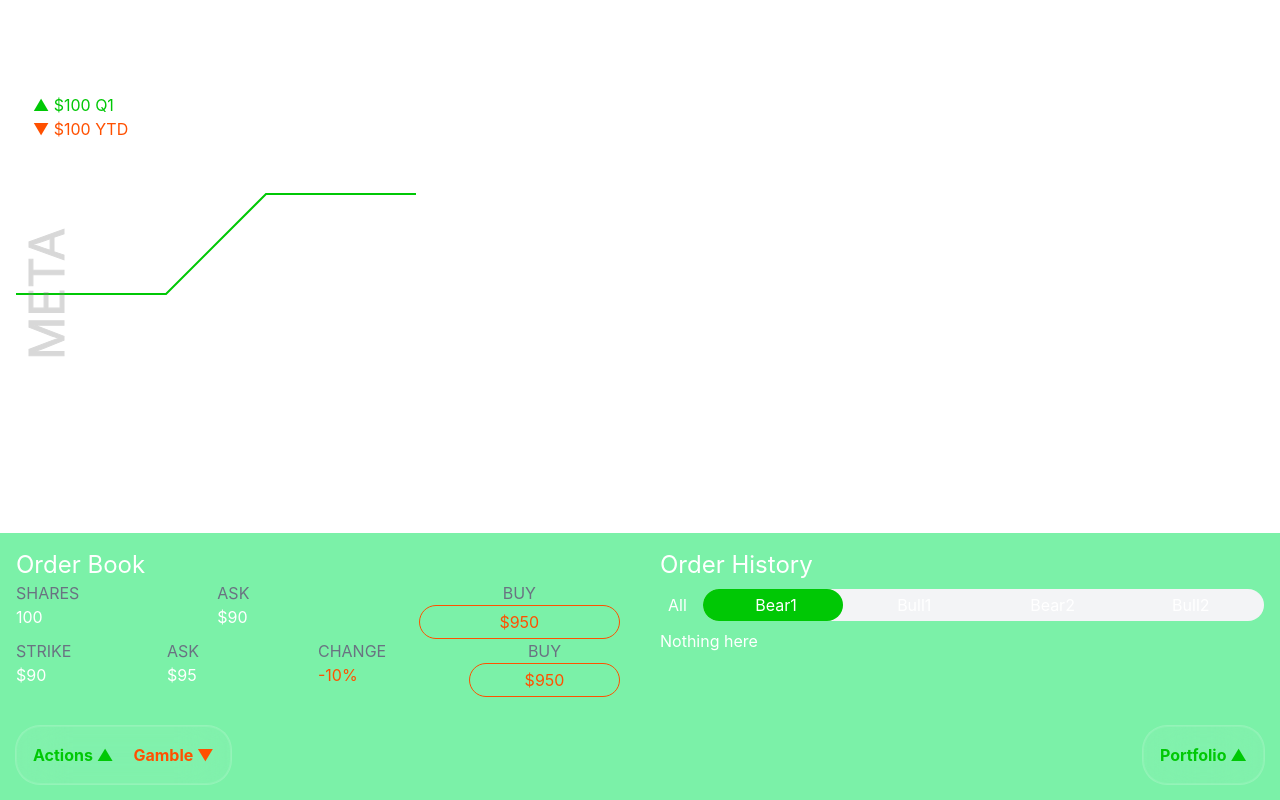
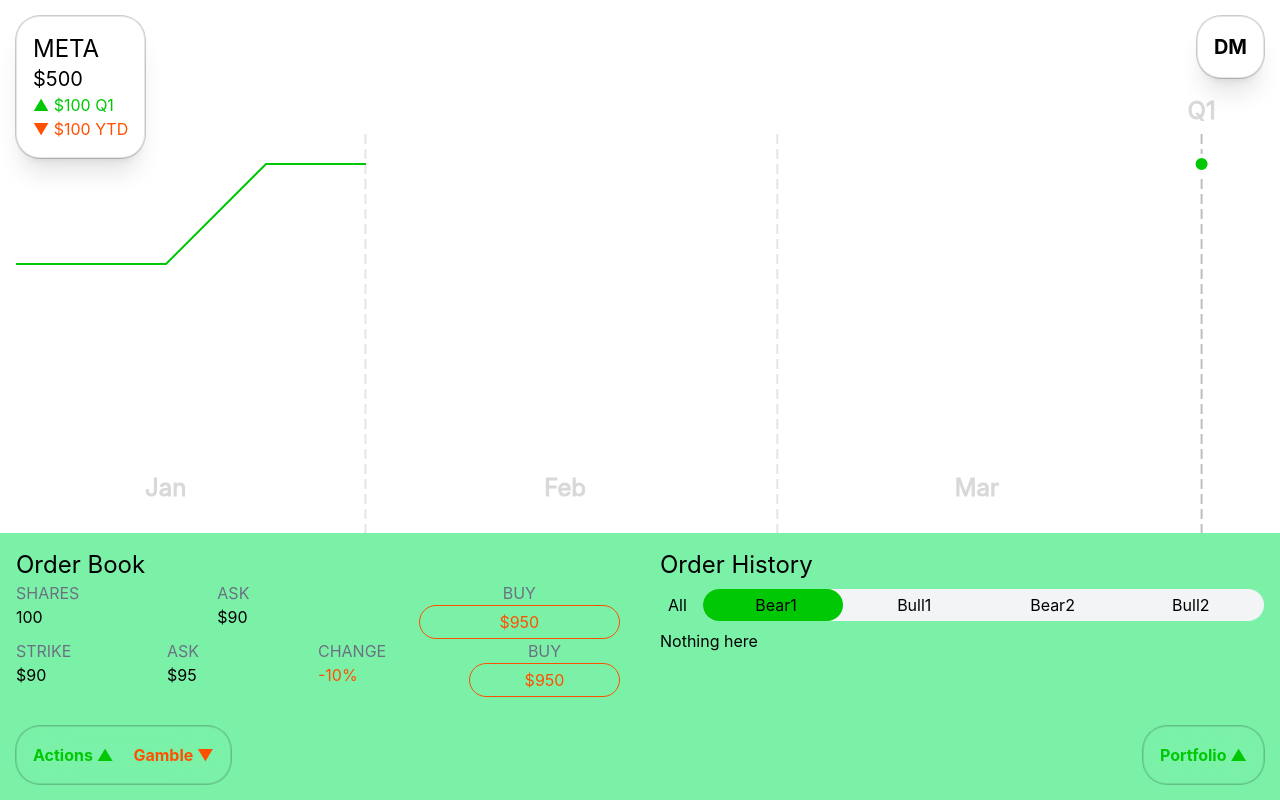
Before and after one commit to SteveUcho/dumb-money-game, a React (Vite) app: page / in a window 1280 px wide. Built offline with nearby package versions, Linux system fonts and the light colour scheme.

Commit message:
Improve svg + fix light styling

```diff
--- a/src/App.tsx
+++ b/src/App.tsx
@@ -15,6 +15,7 @@
       {/* Game Content */}
       <GameBoard className="flex-1" />
       <OrderBook className="h-1/2 md:h-1/3" />
+      {/* floating items */}
       <PlayerPortfolio className="sm:left-auto" />
       <ActionSelector />
     </div>
--- a/src/components/GameBoard.tsx
+++ b/src/components/GameBoard.tsx
@@ -3,30 +3,93 @@
 export function GameBoard(props: React.HtmlHTMLAttributes<HTMLDivElement>) {
   return (
     <div {...props} className={"px-4 " + props.className}>
-      <svg
-        className="stroke-rh-green"
-        width="100%"
-        height="100%"
-        xmlns="http://www.w3.org/2000/svg"
-      >
+      <svg width="100%" height="100%" xmlns="http://www.w3.org/2000/svg">
+        <line
+          x1={"28%"}
+          y1="40"
+          x2={"28%"}
+          y2={"100%"}
+          opacity={0.2}
+          stroke="gray"
+          strokeWidth="2"
+          strokeDasharray="10, 5"
+        />
+        <text
+          x={"12%"}
+          y={"90%"}
+          opacity={0.3}
+          fontSize={24}
+          stroke="gray"
+          fill="gray"
+          textAnchor="middle"
+          dominantBaseline="middle"
+        >
+          Jan
+        </text>
+        <line
+          x1={"61%"}
+          y1="40"
+          x2={"61%"}
+          y2={"100%"}
+          opacity={0.2}
+          stroke="gray"
+          strokeWidth="2"
+          strokeDasharray="10, 5"
+        />
+        <text
+          x={"44%"}
+          y={"90%"}
+          opacity={0.3}
+          fontSize={24}
+          stroke="gray"
+          fill="gray"
+          textAnchor="middle"
+          dominantBaseline="middle"
+        >
+          Feb
+        </text>
+        <line
+          x1={"95%"}
+          y1="40"
+          x2={"95%"}
+          y2={"100%"}
+          opacity={0.5}
+          stroke="gray"
+          strokeWidth="2"
+          strokeDasharray="10, 5"
+        />
+        <text
+          x={"77%"}
+          y={"90%"}
+          opacity={0.3}
+          fontSize={24}
+          stroke="gray"
+          fill="gray"
+          textAnchor="middle"
+          dominantBaseline="middle"
+        >
+          Mar
+        </text>
+        <text
+          textAnchor="middle"
+          x={"95%"}
+          y={25}
+          opacity={0.3}
+          fontSize={24}
+          stroke="gray"
+          strokeWidth={1}
+          fill="gray"
+        >
+          Q1
+        </text>
         <path
-          d="M 0 200 h 150 l 100 -100 h 150"
+          d="M 0 170 h 150 l 100 -100 h 100"
           strokeOpacity={1}
           strokeWidth={2}
+          className="stroke-rh-green"
           fill="transparent"
         />
-        <text
-          textAnchor="middle"
-          transform="translate(48, 200) rotate(-90)"
-          opacity={0.3}
-          // x={50}
-          // y={200}
-          fontSize={48}
-          stroke="gray"
-          fill="gray"
-        >
-          META
-        </text>
+        <circle cx={"95%"} cy="70" r="8" strokeWidth={4} className="stroke-white fill-rh-green" />
       </svg>
     </div>
   );
--- a/src/components/LiquidGlass.tsx
+++ /dev/null
@@ -1,29 +0,0 @@
-interface UICardProps extends React.HTMLAttributes<HTMLDivElement> {
-  ref?: any;
-  transition?: boolean;
-  shadow?: boolean;
-}
-
-export function LiquidGlass(props: UICardProps) {
-  const { shadow, transition, ...rest } = props;
-  return (
-    <div
-      {...rest}
-      className={`
-        p-4
-        border
-        rounded-3xl
-        border-white/10
-        backdrop-blur-xl
-        bg-white/5
-        ring-1
-        ring-white/20
-        ${shadow ? "shadow-xl shadow-white/10" : ""}
-        ${transition ? "transition-all duration-150 hover:scale-[1.02]" : ""}
-        ${props.className}
-      `}
-    >
-      {props.children}
-    </div>
-  );
-}
--- a/src/index.css
+++ b/src/index.css
@@ -8,7 +8,7 @@
 
 @layer base {
   body {
-    @apply dark:bg-black text-white antialiased;
+    @apply dark:bg-black dark:text-white antialiased;
   }
 }
 
--- a/src/utils/classNames.tsx
+++ b/src/utils/classNames.tsx
@@ -1,5 +1,5 @@
 export const liquidGlass =
-  "p-4 border rounded-3xl border-white/10 backdrop-blur-xl bg-white/5 ring-1 ring-white/20";
-export const liquidGlassShadow = "shadow-xl shadow-white/10";
+  "p-4 border rounded-3xl border-black/10 dark:border-white/10 backdrop-blur-xl dark:bg-white/5 ring-1 ring-black/20 dark:ring-white/20";
+export const liquidGlassShadow = "shadow-xl shadow-black/10 dark:shadow-white/10";
 export const liquidGlassScale = "transition-all duration-150 hover:scale-[1.02]";
 export const popinCard = "absolute h-3/5 sm:w-1/2 lg:w-2/5 xl:w-2/6 m-4 bottom-0 left-0 right-0";
```
